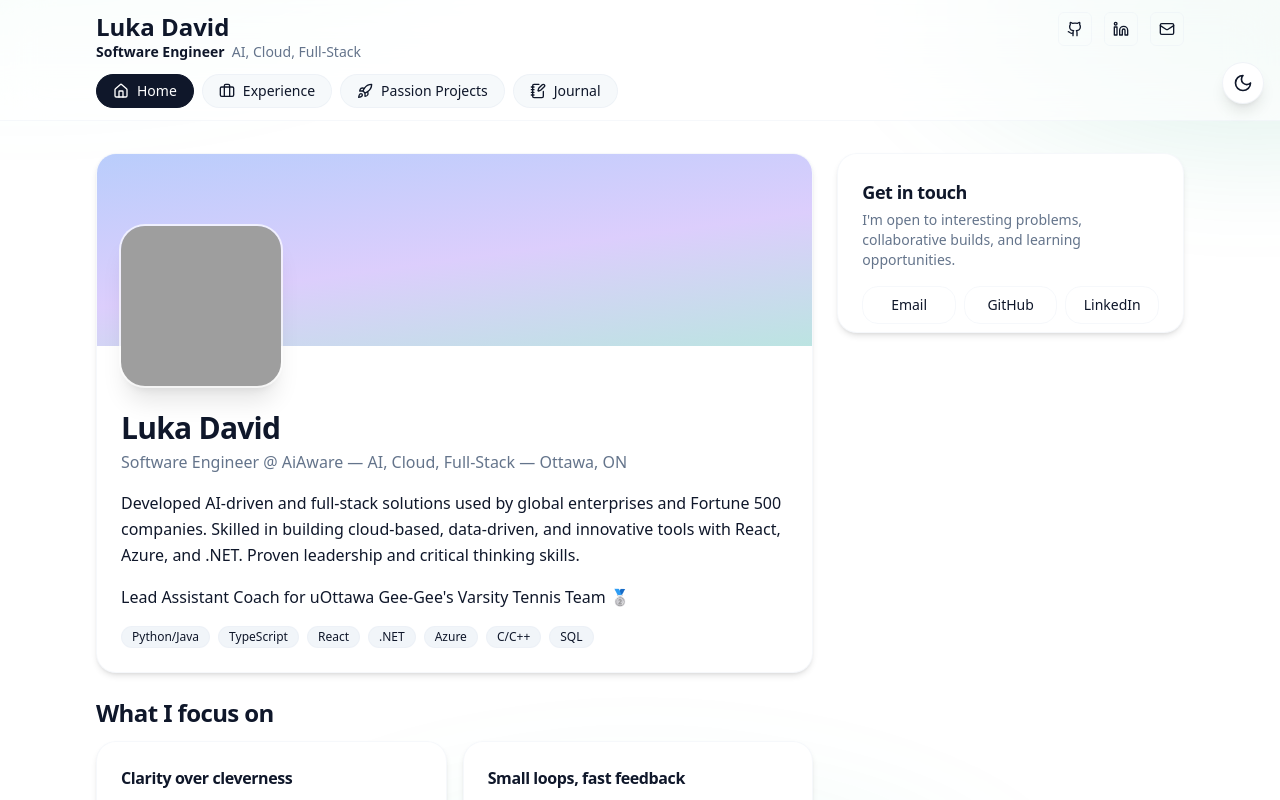
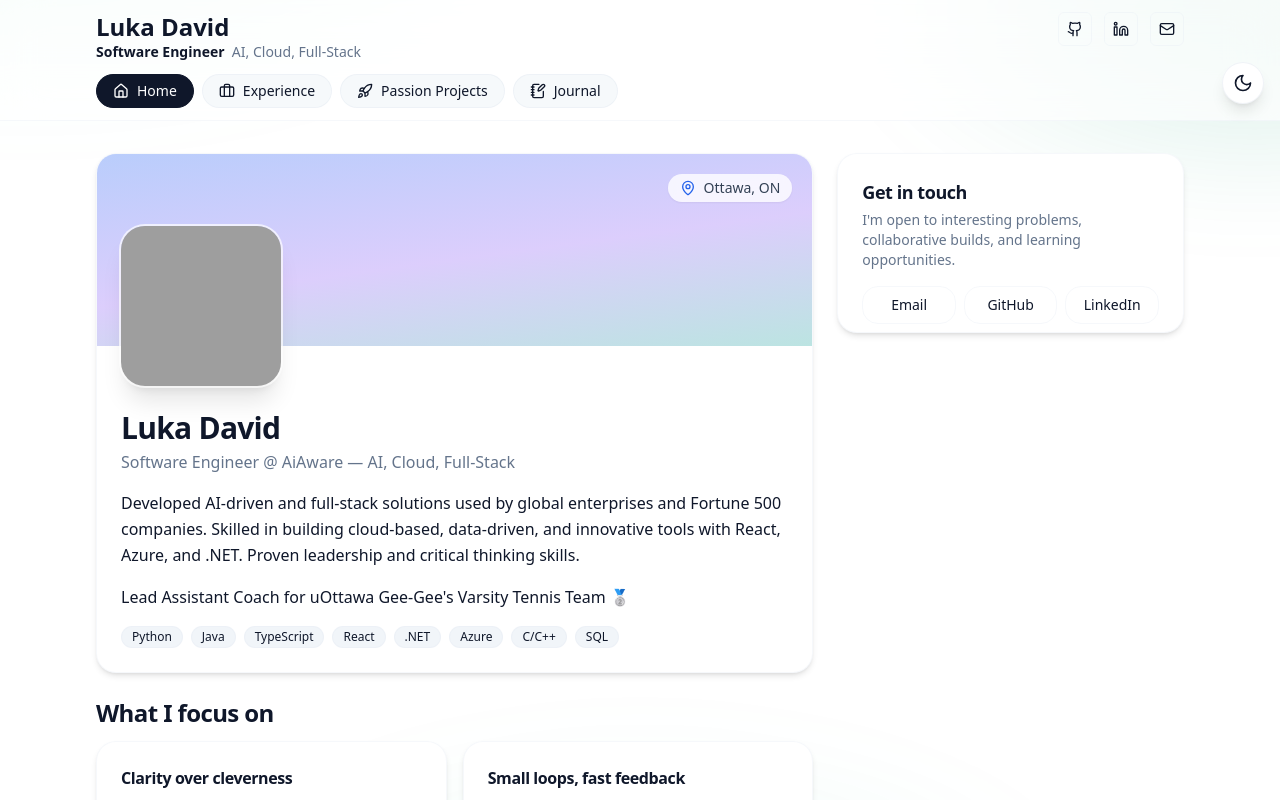
Before and after one commit to LukaDavid04/LearningTools, a React (Vite) app in the folder Portfolio/: page / in a window 1280 px wide. Shown: the top 800 px of the page. Built offline with nearby package versions, Linux system fonts and the light colour scheme; grey boxes are pictures that could not be loaded.

Commit message:
Updating map pin location

```diff
--- a/Portfolio/src/lib/data/profile.ts
+++ b/Portfolio/src/lib/data/profile.ts
@@ -6,7 +6,8 @@ export const PROFILE = {
   summary:
     "Developed AI-driven and full-stack solutions used by global enterprises and Fortune 500 companies. Skilled in building cloud-based, data-driven, and innovative tools with React, Azure, and .NET. Proven leadership and critical thinking skills.\nLead Assistant Coach for uOttawa Gee-Gee's Varsity Tennis Team 🥈",
   keywords: [
-    "Python/Java",
+    "Python",
+    "Java",
     "TypeScript",
     "React",
     ".NET",
--- a/Portfolio/src/pages/Home.tsx
+++ b/Portfolio/src/pages/Home.tsx
@@ -4,6 +4,7 @@ import headshot from "@/assets/TennisHeadshot2.jpg";
 import headshotDark from "@/assets/TennisHeadshotDark.png";
 import { PROFILE } from "@/lib/data/profile";
 import { motion } from "framer-motion";
+import { MapPin } from "lucide-react";
 
 export function Home() {
   const summaryLines = PROFILE.summary.split("\n");
@@ -18,6 +19,10 @@ export function Home() {
           <Card className="overflow-hidden">
             <div className="relative">
               <div className="h-48 sm:h-58 bg-gradient-to-br from-blue-500/40 via-violet-500/30 to-emerald-400/40 animate-shimmer bg-[length:200%_100%]" />{" "}
+              <div className="absolute right-5 top-5 flex items-center gap-2 rounded-full bg-white/80 px-3 py-1 text-sm font-medium text-slate-700 shadow-sm backdrop-blur dark:bg-slate-950/70 dark:text-slate-100">
+                <MapPin className="h-4 w-4 text-blue-600 dark:text-blue-400" />
+                <span>{PROFILE.location}</span>
+              </div>
               <div className="absolute -bottom-10 left-6 h-40 w-40 sm:h-29 sm:w-29 rounded-3xl ring-2 ring-white/70 dark:ring-black/40 shadow-xl overflow-hidden flex items-center justify-center">
                 {/* Swap headshots based on theme using Tailwind dark: classes */}
                 <img
@@ -42,9 +47,7 @@ export function Home() {
               <h1 className="text-3xl font-semibold tracking-tight">
                 {PROFILE.name}
               </h1>
-              <p className="mt-1 text-muted-foreground">
-                {PROFILE.title} — {PROFILE.location}
-              </p>
+              <p className="mt-1 text-muted-foreground">{PROFILE.title}</p>
               <p className="mt-4 max-w-2xl leading-relaxed">
                 {summaryLines[0]}
                 {summaryLines.slice(1).map((line, i) => (
```
